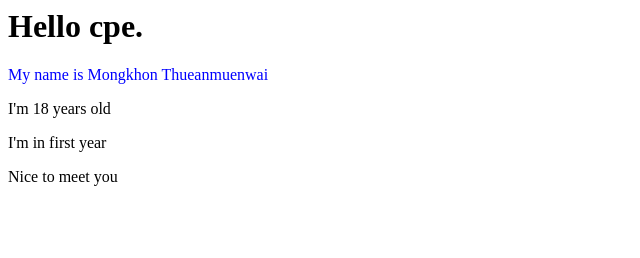
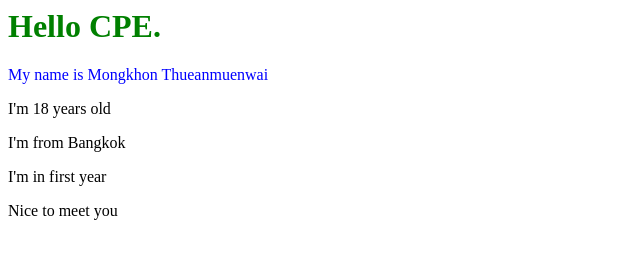
Before and after one commit to Mongkhon65/hello-cpe, a plain HTML site: page index.html in a window 1280 px wide. Shown: the whole page, without its empty margins (0-640 px from the left). Drawn offline with Linux system fonts and the light colour scheme.

Commit message:
My 1st HTML Version 0.2

```diff
--- a/index.html
+++ b/index.html
@@ -1,8 +1,9 @@
 <html>
     <body>
-        <h1>Hello cpe.</h1>
+        <h1><font color = "Green">Hello CPE.</font></h1>
         <p><font color = "blue">My name is Mongkhon Thueanmuenwai</font></p>
         <p>I'm 18 years old</p>
+        <p>I'm from Bangkok</p>
         <p>I'm in first year</p>
         <p>Nice to meet you</p>
     </body>
```
